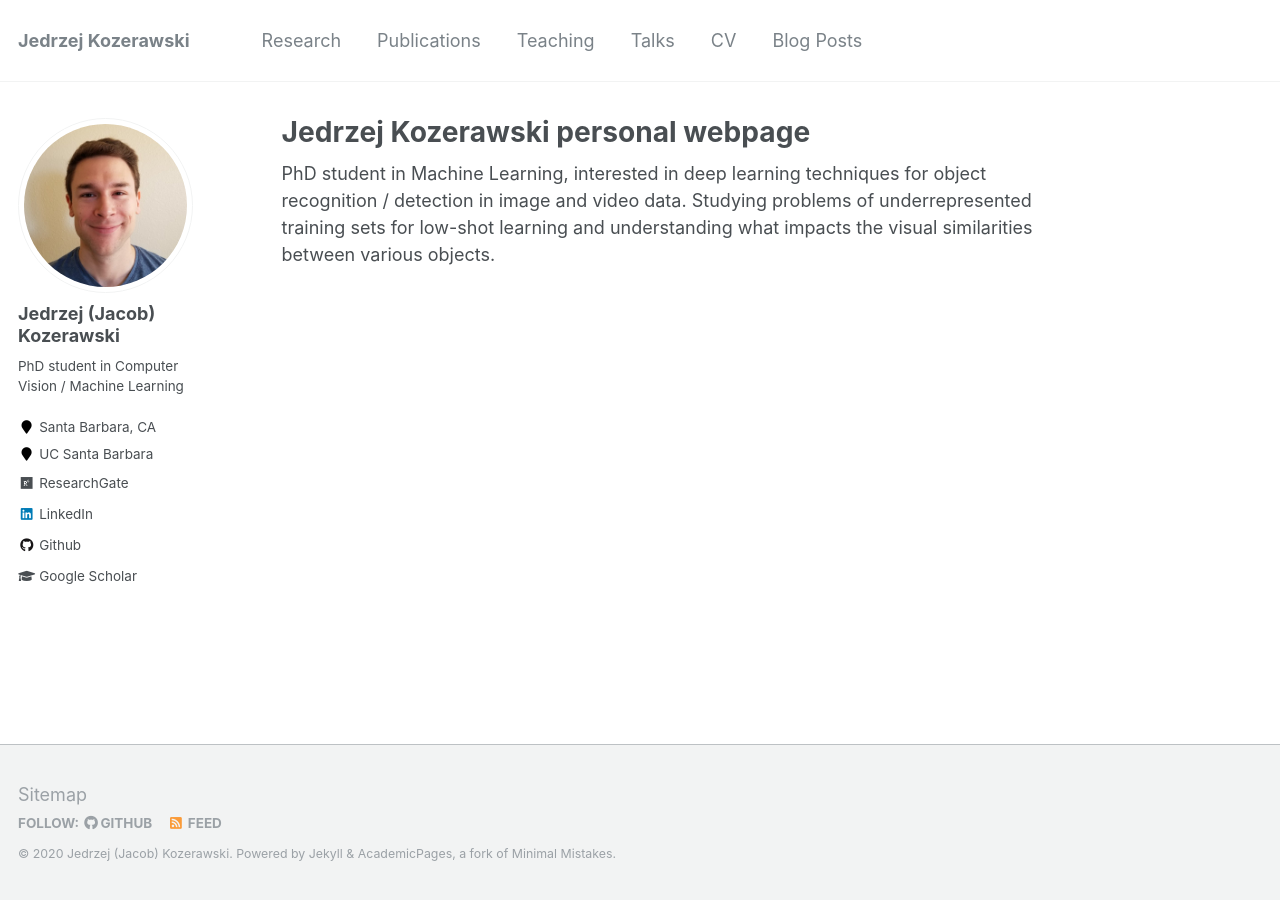
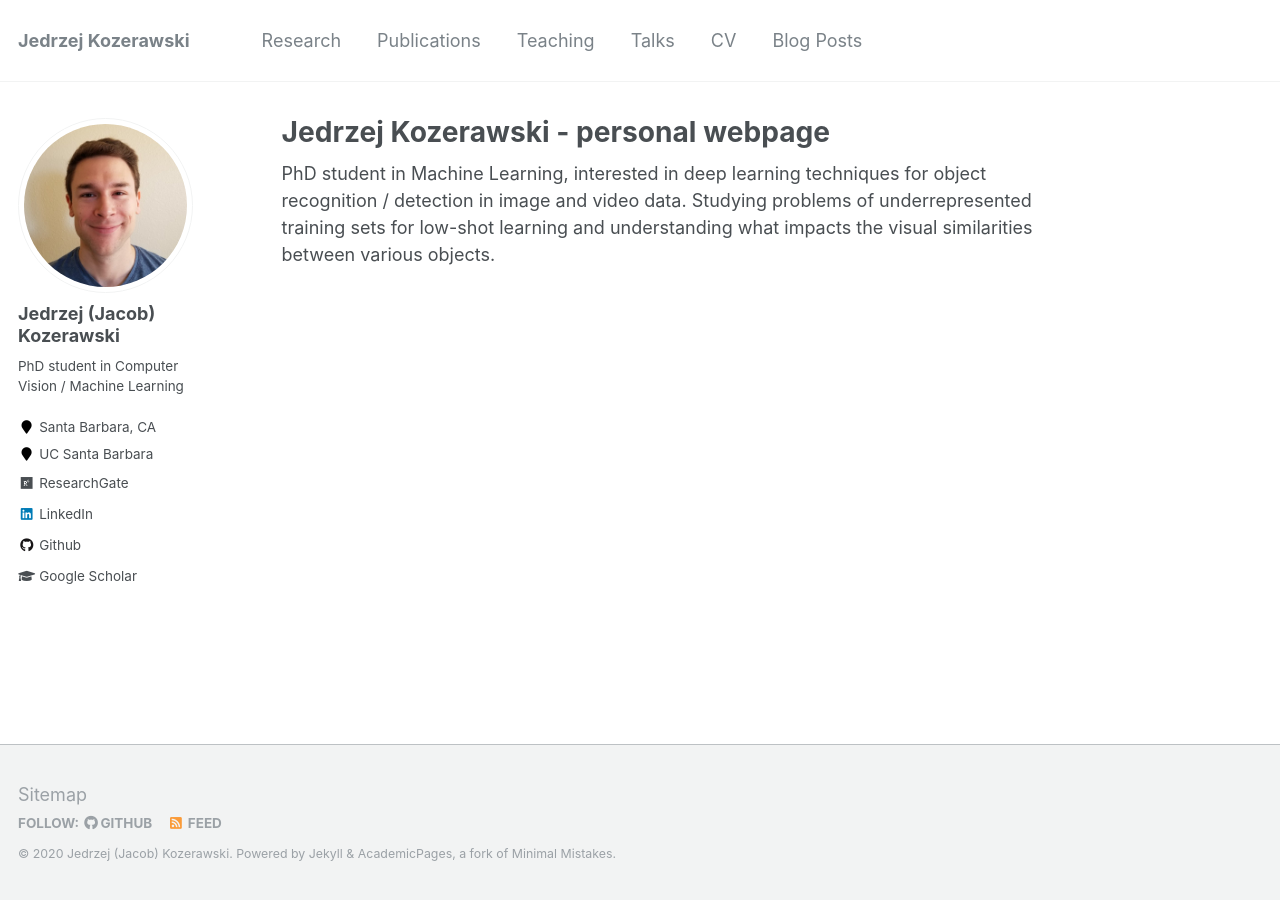
Before and after one commit to JKozerawski/jkozerawski.github.io, a Jekyll site: the page built from _pages/about.md, in a window 1280 px wide. Built offline with Jekyll 4.4.1, drawn with Linux system fonts in a browser that asks for light colours.

```diff
--- a/_pages/about.md
+++ b/_pages/about.md
@@ -1,6 +1,6 @@
 ---
 permalink: /
-title: "Jedrzej Kozerawski personal webpage"
+title: "Jedrzej Kozerawski - personal webpage"
 excerpt: "About me"
 author_profile: true
 redirect_from:
```
